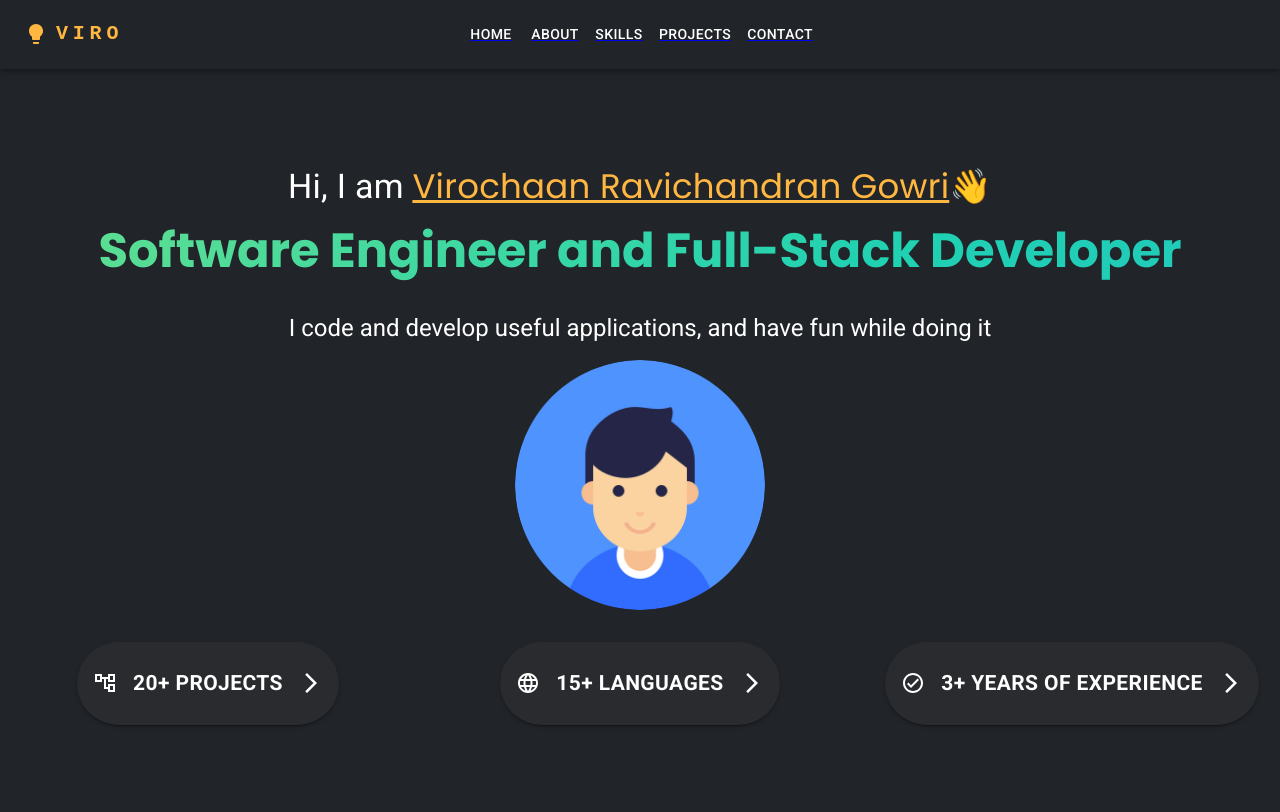
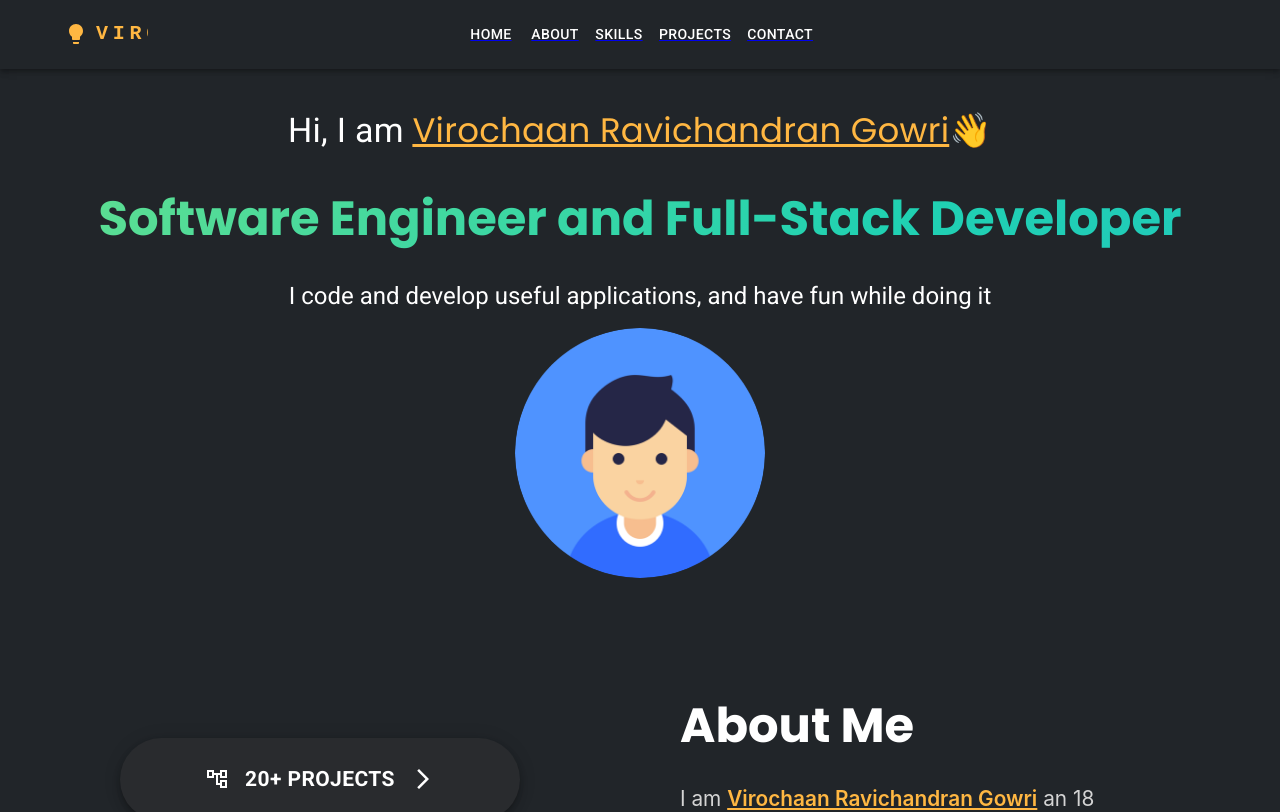
Before and after one commit to VirochaanRG/mywebsite, a React (Create React App) app: page / in a window 1280 px wide. Shown: the top 812 px of the page. Built offline with nearby package versions, Linux system fonts and the light colour scheme.

Commit message:
Refactoring for mobile view

```diff
--- a/src/App.css
+++ b/src/App.css
@@ -1,5 +1,6 @@
-body {
+html, body {
   background-color: #212529;
+  overflow-x: hidden;
 }
 
 h1 {
--- a/src/components/Hero.js
+++ b/src/components/Hero.js
@@ -10,10 +10,10 @@ import AccountTreeOutlinedIcon from '@mui/icons-material/AccountTreeOutlined';
 const Hero = () => {
   return (
     <Wrapper>
-        <Typography variant="h4" color="white" sx={{mt: 10, mb: 2, paddingTop: 2}}>
+        <Typography variant="h4"  sx={{color: "white", pt: 5, pb:5}}>
             <span>Hi, I am </span>
             <Name>Virochaan Ravichandran Gowri</Name>
-            <span className="">👋</span>
+            <span>👋</span>
         </Typography>
         <Typography variant="h3" color="white" sx={{mb: 2}}>
             <Role>Software Engineer and Full-Stack Developer</Role>
@@ -25,14 +25,14 @@ const Hero = () => {
             alt="Virochaan"
             src={ProfilePic}
             sx={{
-                width:250,
-                height:250,
+                width:{xs: 250, sm:250},
+                height:{xs: 250, sm:250 },
                 display:'block',
                 marginLeft: 'auto',
                 marginRight: 'auto'
             }}>
         </Avatar>
-        <Grid container spacing={2} sx={{mt: 2}}>
+        {/* <Grid container spacing={2} sx={{mt: 2, visibility:{"hidden"} }}>
             <Grid item xs ={4}>
                 <Button
                     variant="contained"
@@ -74,7 +74,7 @@ const Hero = () => {
                     <ArrowForwardIosIcon sx={{color: 'white', ml: 2}}/>
                 </Button>
             </Grid>
-        </Grid>
+        </Grid> */}
     </Wrapper>
 
   )
--- a/src/components/Navbar.js
+++ b/src/components/Navbar.js
@@ -42,8 +42,8 @@ const ResponsiveAppBar = () => {
 
 
   return (
-    <AppBar position="sticky" sx={{backgroundColor: '#212529', display: "flex", flexDirection: "column"}}>
-      <Container maxWidth="xl" >
+    <AppBar position="sticky" sx={{width: "100vw", backgroundColor: '#212529', display: "flex", flexDirection: "column"}}>
+      <Container>
         <Toolbar disableGutters >
           <LightbulbIcon sx={{ display: { xs: 'none', md: 'flex' }, mr: 1, color:'#ffb742'}} />
           <Typography
@@ -62,7 +62,7 @@ const ResponsiveAppBar = () => {
           >
             VIRO
           </Typography>
-          <Box sx={{ flexGrow: 1, display: { xs: 'flex', md: 'flex' }, justifyContent: 'center' }}>
+          <Box sx={{ flexGrow: 1, display: { xs: 'flex', md: 'flex' }, justifyContent: 'center', width: "100vw" }}>
             {pages.map((page) => (
               <Link to={page.tag} smooth>
                 <Button
```
